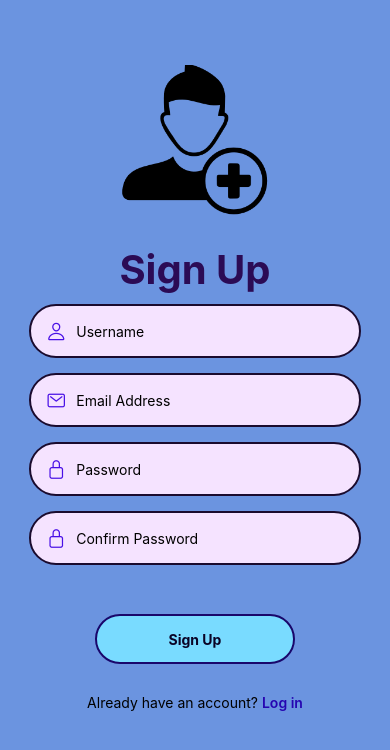
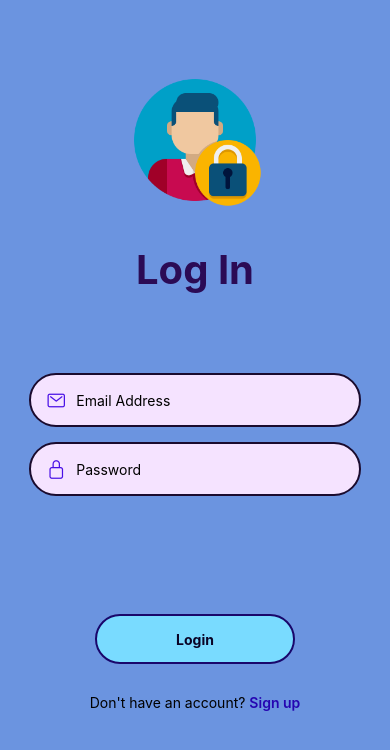
Before and after one commit to joshptn/appdev2, a React Native app in the folder react-native-layout/: screen / in a window 390 px wide. Shown: the top 750 px of the page. Built offline with nearby package versions, Linux system fonts and the light colour scheme.

Commit message:
Linked signup and login screen using state

```diff
--- a/react-native-layout/App.js
+++ b/react-native-layout/App.js
@@ -1,20 +1,25 @@
-import { StatusBar } from 'expo-status-bar';
-import { StyleSheet, Text, View } from 'react-native';
+import React, { useState } from 'react';
+import { View, StyleSheet } from 'react-native';
+import Login from './src/screen/Login.js';
+import Signup from './src/screen/Signup.js';
 
 export default function App() {
+  const [currentScreen, setCurrentScreen] = useState('Login');
+
   return (
     <View style={styles.container}>
-      <Text>Open up App.js to start working on your app!</Text>
-      <StatusBar style="auto" />
+      {currentScreen === 'Login' ? (
+        <Login goToSignup={() => setCurrentScreen('Signup')} />
+      ) : (
+        <Signup goToLogin={() => setCurrentScreen('Login')} />
+      )}
     </View>
   );
 }
 
+
 const styles = StyleSheet.create({
   container: {
-    flex: 1,
-    backgroundColor: '#fff',
-    alignItems: 'center',
-    justifyContent: 'center',
+    flex: 1
   },
 });
--- a/react-native-layout/index.js
+++ b/react-native-layout/index.js
@@ -1,10 +1,11 @@
 import { registerRootComponent } from 'expo';
 
-// import App from './App';
+import App from './App';
 // import Login from './src/screen/Login';
 import Signup from './src/screen/Signup';
+
 
 // registerRootComponent calls AppRegistry.registerComponent('main', () => App);
 // It also ensures that whether you load the app in Expo Go or in a native build,
 // the environment is set up appropriately
-registerRootComponent(Signup);
+registerRootComponent(App);
--- a/react-native-layout/src/screen/Login.js
+++ b/react-native-layout/src/screen/Login.js
@@ -2,7 +2,7 @@ import React from 'react';
 import { View, Text, TextInput, TouchableOpacity, Image, StyleSheet } from 'react-native';
 import { Ionicons } from '@expo/vector-icons';
 
-export default function Login() {
+export default function Login({goToSignup}) {
   return (
     <View style={styles.container}>
 
@@ -22,7 +22,7 @@ export default function Login() {
 
             <View style={styles.inputContainer}>
                 <Ionicons name="lock-closed-outline" size={20} style={styles.icon} />
-                <TextInput placeholder="Password" style={styles.input} />
+                <TextInput placeholder="Password" secureTextEntry={true} style={styles.input} />
             </View>
         </View>
 
@@ -33,7 +33,7 @@ export default function Login() {
             </TouchableOpacity>
             <View style={styles.signup}>
                 <Text>Don't have an account? </Text>
-                <Text style={styles.link}>Sign up</Text>
+                <Text style={styles.link} onPress={ goToSignup }>Sign up</Text>
             </View>
         </View>
     </View>
--- a/react-native-layout/src/screen/Signup.js
+++ b/react-native-layout/src/screen/Signup.js
@@ -2,7 +2,7 @@ import React from 'react';
 import { View, Text, TextInput, TouchableOpacity, Image, StyleSheet } from 'react-native';
 import { Ionicons } from '@expo/vector-icons';
 
-export default function Signup() {
+export default function Signup({goToLogin}) {
   return (
     <View style={styles.container}>
 
@@ -42,7 +42,7 @@ export default function Signup() {
             </TouchableOpacity>
             <View style={styles.signup}>
                 <Text>Already have an account? </Text>
-                <Text style={styles.link}>Log in</Text>
+                <Text style={styles.link} onPress={goToLogin}>Log in</Text>
             </View>
         </View>
     </View>
```
